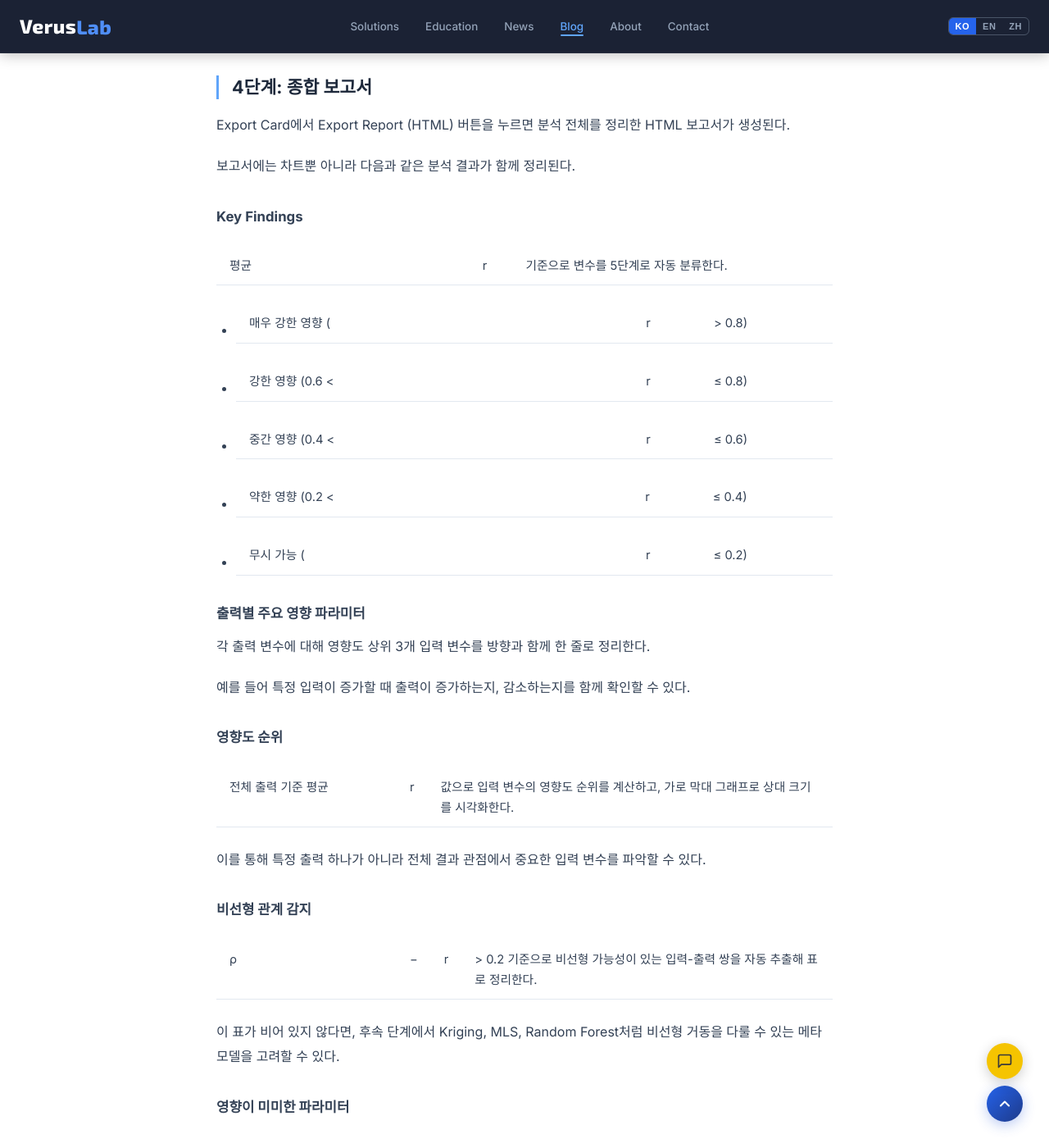
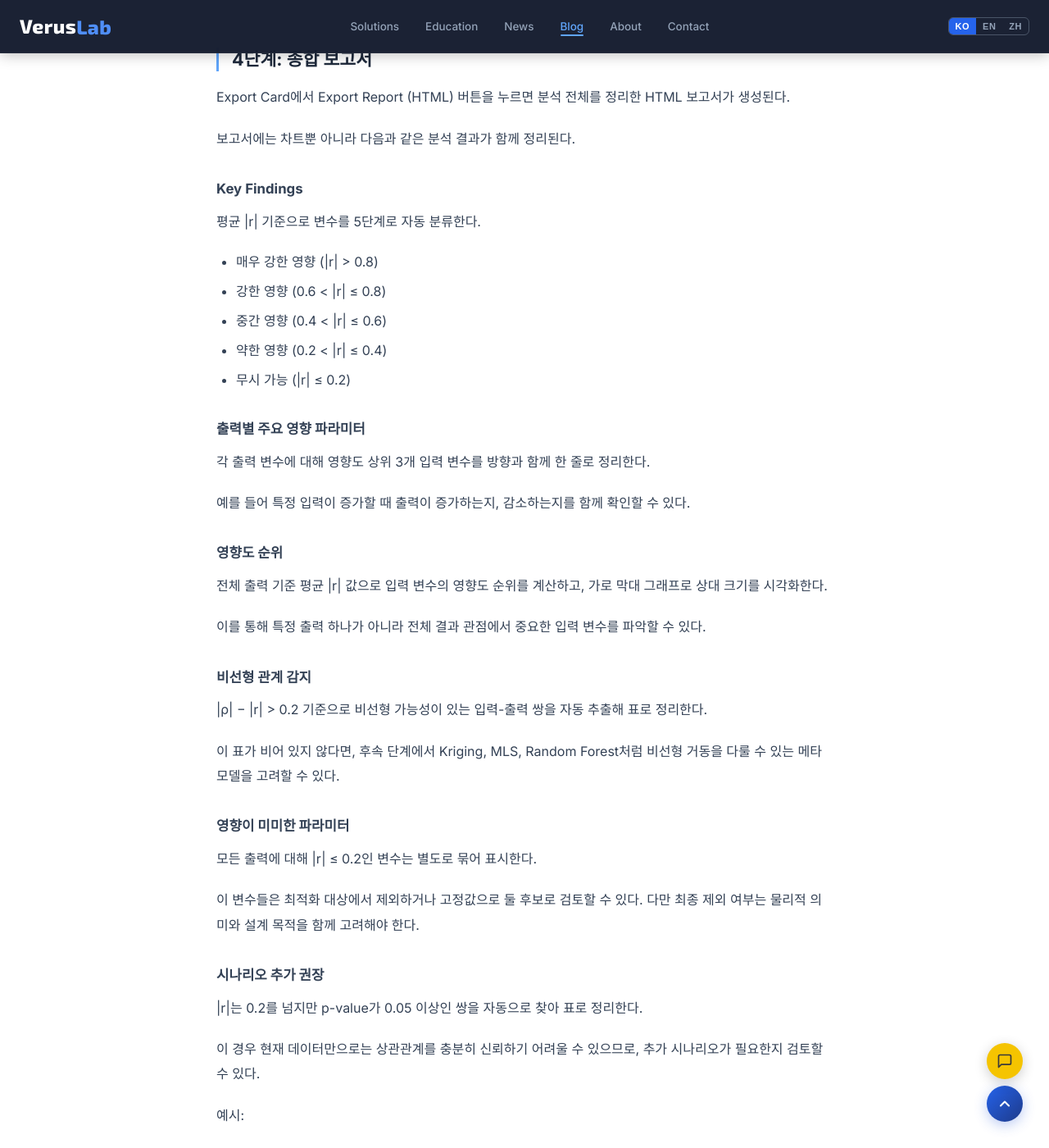
Before and after one commit to VerusLab-KR/Homepage, a Jekyll site: the page built from _posts/2026-05-12-valentis-sensitivity-analysis.md, in a window 1280 px wide and 1400 px high, scrolled down 4230 px. Shown: the whole window at 82% size. Built offline with Jekyll 4.4.1, drawn with Linux system fonts in a browser that asks for light colours; some of the changed text lies outside the part shown.

Commit message:
Fix Sensitivity post rendering — escape |r| and unify example blockquote
Pipe characters in |r| / |ρ| were being parsed as Markdown table cell
separators, blowing out the spacing across the line. Escape them with
backslashes so they render as plain text. Convert the scenario count
example from a fenced code block to a blockquote to match the other
example callouts in the same post and keep the body font consistent.

Co-Authored-By: Claude Opus 4.7 <noreply@anthropic.com>

````diff
--- a/_posts/2026-05-12-valentis-sensitivity-analysis.md
+++ b/_posts/2026-05-12-valentis-sensitivity-analysis.md
@@ -72,9 +72,9 @@ Show Spearman 옵션을 활성화하면 Pearson과 Spearman 결과를 함께 표
 
 두 값을 함께 보면 선형 관계뿐 아니라 단조적인 비선형 경향도 놓치지 않고 확인할 수 있다.
 
-### Sort by |r|
+### Sort by \|r\|
 
-입력 변수가 많을 때는 |r| 절댓값 기준으로 정렬할 수 있다.
+입력 변수가 많을 때는 \|r\| 절댓값 기준으로 정렬할 수 있다.
 
 영향도가 큰 변수를 위쪽에 배치하면, 결과를 지배하는 파라미터를 빠르게 파악할 수 있다.
 
@@ -137,13 +137,13 @@ Export Card에서 Export Report (HTML) 버튼을 누르면 분석 전체를 정
 
 ### Key Findings
 
-평균 |r| 기준으로 변수를 5단계로 자동 분류한다.
+평균 \|r\| 기준으로 변수를 5단계로 자동 분류한다.
 
-- 매우 강한 영향 (|r| > 0.8)
-- 강한 영향 (0.6 < |r| ≤ 0.8)
-- 중간 영향 (0.4 < |r| ≤ 0.6)
-- 약한 영향 (0.2 < |r| ≤ 0.4)
-- 무시 가능 (|r| ≤ 0.2)
+- 매우 강한 영향 (\|r\| > 0.8)
+- 강한 영향 (0.6 < \|r\| ≤ 0.8)
+- 중간 영향 (0.4 < \|r\| ≤ 0.6)
+- 약한 영향 (0.2 < \|r\| ≤ 0.4)
+- 무시 가능 (\|r\| ≤ 0.2)
 
 ### 출력별 주요 영향 파라미터
 
@@ -153,34 +153,32 @@ Export Card에서 Export Report (HTML) 버튼을 누르면 분석 전체를 정
 
 ### 영향도 순위
 
-전체 출력 기준 평균 |r| 값으로 입력 변수의 영향도 순위를 계산하고, 가로 막대 그래프로 상대 크기를 시각화한다.
+전체 출력 기준 평균 \|r\| 값으로 입력 변수의 영향도 순위를 계산하고, 가로 막대 그래프로 상대 크기를 시각화한다.
 
 이를 통해 특정 출력 하나가 아니라 전체 결과 관점에서 중요한 입력 변수를 파악할 수 있다.
 
 ### 비선형 관계 감지
 
-|ρ| − |r| > 0.2 기준으로 비선형 가능성이 있는 입력-출력 쌍을 자동 추출해 표로 정리한다.
+\|ρ\| − \|r\| > 0.2 기준으로 비선형 가능성이 있는 입력-출력 쌍을 자동 추출해 표로 정리한다.
 
 이 표가 비어 있지 않다면, 후속 단계에서 Kriging, MLS, Random Forest처럼 비선형 거동을 다룰 수 있는 메타모델을 고려할 수 있다.
 
 ### 영향이 미미한 파라미터
 
-모든 출력에 대해 |r| ≤ 0.2인 변수는 별도로 묶어 표시한다.
+모든 출력에 대해 \|r\| ≤ 0.2인 변수는 별도로 묶어 표시한다.
 
 이 변수들은 최적화 대상에서 제외하거나 고정값으로 둘 후보로 검토할 수 있다.
 다만 최종 제외 여부는 물리적 의미와 설계 목적을 함께 고려해야 한다.
 
 ### 시나리오 추가 권장
 
-|r|는 0.2를 넘지만 p-value가 0.05 이상인 쌍을 자동으로 찾아 표로 정리한다.
+\|r\|는 0.2를 넘지만 p-value가 0.05 이상인 쌍을 자동으로 찾아 표로 정리한다.
 
 이 경우 현재 데이터만으로는 상관관계를 충분히 신뢰하기 어려울 수 있으므로, 추가 시나리오가 필요한지 검토할 수 있다.
 
 예시:
 
-```
-현재 시나리오 30개 → 권장 55개 (+25 추가 필요)
-```
+> 현재 시나리오 30개 → 권장 55개 (+25 추가 필요)
 
 이 표는 데이터를 더 확보해야 할지 판단해야 하는 순간에 직접적인 가이드가 된다.
 
````
